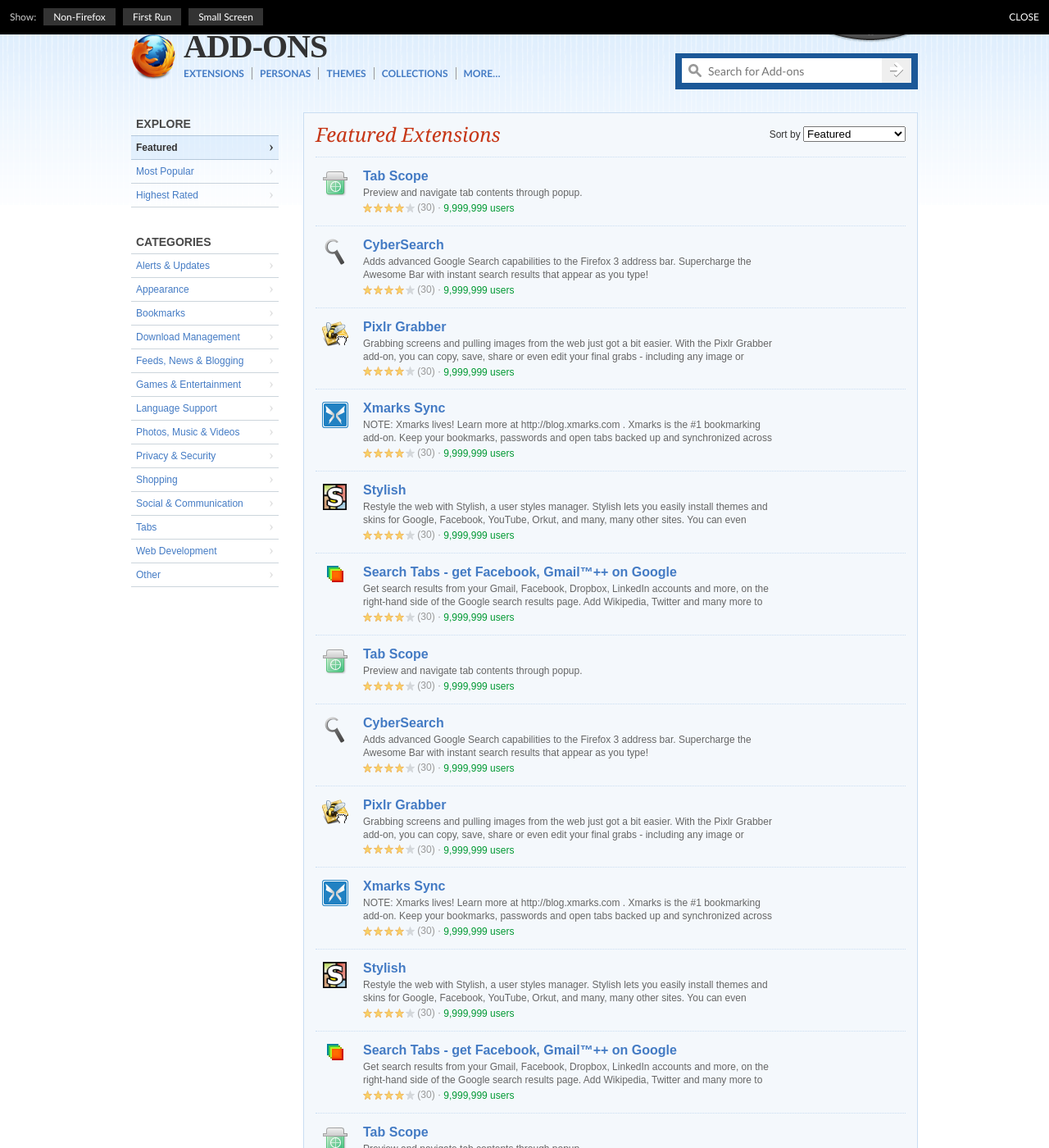
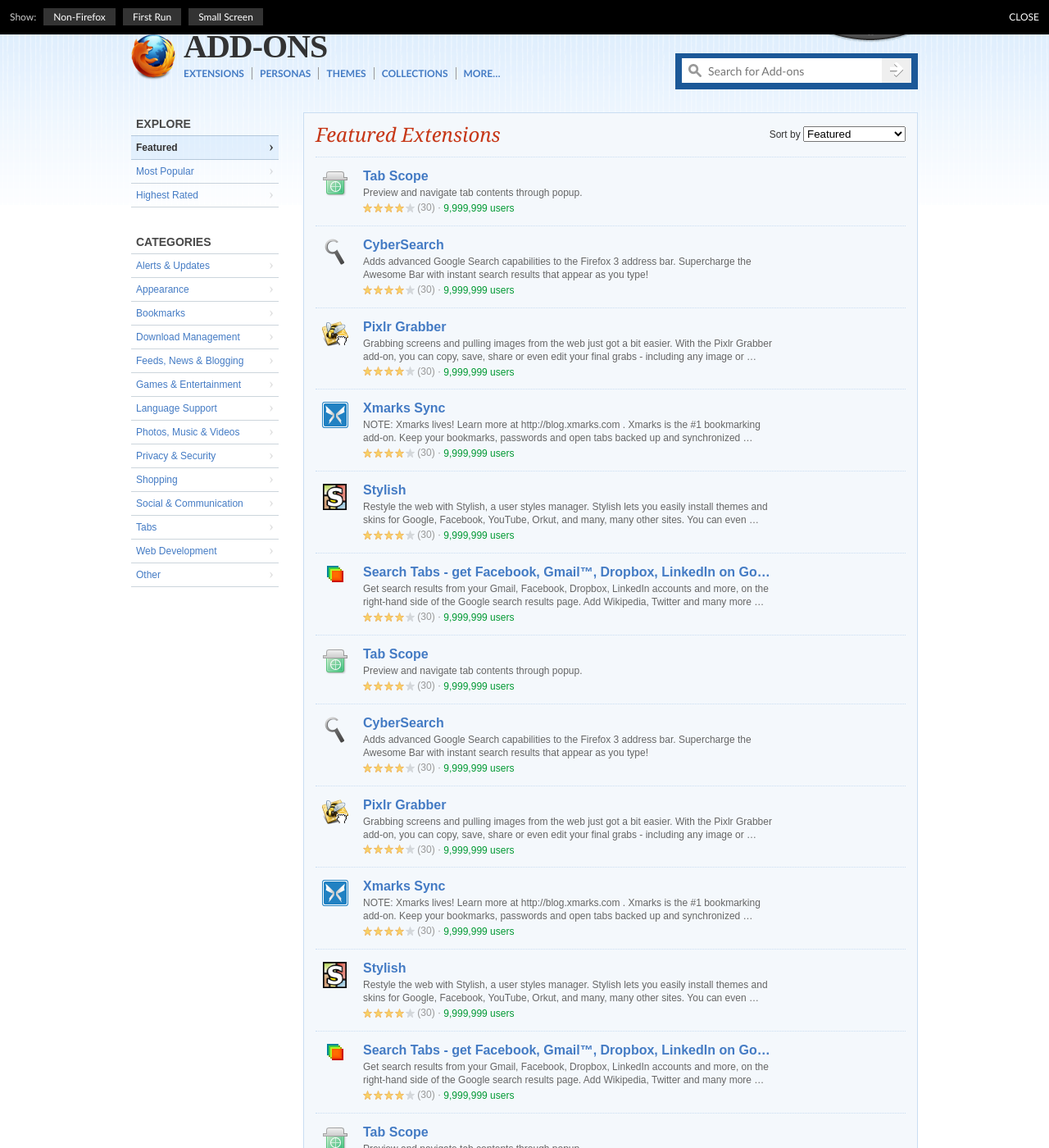
Before and after one commit to chowse/amo-redux, a Jekyll site: the page built from leaderboard.html, in a window 1280 px wide and 1400 px high. Shown: the whole window at 82% size. Built offline with Jekyll 4.4.1, drawn with Linux system fonts in a browser that asks for light colours; some web fonts are replaced; some of the changed text lies outside the part shown.

Commit message:
Added a few edge cases: add-on title and descriptions longer than 1 or 2 lines, respectively

```diff
--- a/leaderboard.html
+++ b/leaderboard.html
@@ -20,25 +20,25 @@
     name: "Pixlr Grabber"
     icon: "featured-03.png"
     category: "Photos, Music &amp; Videos"
-    desc: "Grabbing screens and pulling images from the web just got a bit easier. With the Pixlr Grabber add-on, you can copy, save, share or even edit your final grabs - including any image or background - with just a right-click."
+    desc: "Grabbing screens and pulling images from the web just got a bit easier. With the Pixlr Grabber add-on, you can copy, save, share or even edit your final grabs - including any image or &hellip; background - with just a right-click."
     author: "Filiberto Mastrocola"
   -
     name: "Xmarks Sync"
     icon: "featured-04.png"
     category: "Bookmarks"
-    desc: "NOTE: Xmarks lives! Learn more at http://blog.xmarks.com . Xmarks is the #1 bookmarking add-on. Keep your bookmarks, passwords and open tabs backed up and synchronized across computers and browsers."
+    desc: "NOTE: Xmarks lives! Learn more at http://blog.xmarks.com . Xmarks is the #1 bookmarking add-on. Keep your bookmarks, passwords and open tabs backed up and synchronized &hellip; across computers and browsers."
     author: "Filiberto Mastrocola"
   -
     name: "Stylish"
     icon: "featured-05.png"
     category: "Appearance"
-    desc: "Restyle the web with Stylish, a user styles manager. Stylish lets you easily install themes and skins for Google, Facebook, YouTube, Orkut, and many, many other sites. You can even customize Firefox and other programs themselves."
+    desc: "Restyle the web with Stylish, a user styles manager. Stylish lets you easily install themes and skins for Google, Facebook, YouTube, Orkut, and many, many other sites. You can even &hellip; customize Firefox and other programs themselves."
     author: "Filiberto Mastrocola"
   -
-    name: "Search Tabs - get Facebook, Gmail&#x2122;++ on Google"
+    name: "Search Tabs - get Facebook, Gmail&#x2122;, Dropbox, LinkedIn on Go&hellip;"
     icon: "featured-06.png"
     category: "Search Tools"
-    desc: "Get search results from your Gmail, Facebook, Dropbox, LinkedIn accounts and more, on the right-hand side of the Google search results page. Add Wikipedia, Twitter and many more to personalize your search as you like it."
+    desc: "Get search results from your Gmail, Facebook, Dropbox, LinkedIn accounts and more, on the right-hand side of the Google search results page. Add Wikipedia, Twitter and many more &hellip; to personalize your search as you like it."
     author: "Filiberto Mastrocola"
 ---
 
--- a/search.html
+++ b/search.html
@@ -75,25 +75,25 @@
     name: "Pixlr Grabber"
     icon: "featured-03.png"
     category: "Photos, Music &amp; Videos"
-    desc: "Grabbing screens and pulling images from the web just got a bit easier. With the Pixlr Grabber add-on, you can copy, save, share or even edit your final grabs - including any image or background - with just a right-click."
+    desc: "Grabbing screens and pulling images from the web just got a bit easier. With the Pixlr Grabber add-on, you can copy, save, share or even edit your final grabs - including any image or &hellip; background - with just a right-click."
     author: "Filiberto Mastrocola"
   -
     name: "Xmarks Sync"
     icon: "featured-04.png"
     category: "Bookmarks"
-    desc: "NOTE: Xmarks lives! Learn more at http://blog.xmarks.com . Xmarks is the #1 bookmarking add-on. Keep your bookmarks, passwords and open tabs backed up and synchronized across computers and browsers."
+    desc: "NOTE: Xmarks lives! Learn more at http://blog.xmarks.com . Xmarks is the #1 bookmarking add-on. Keep your bookmarks, passwords and open tabs backed up and synchronized &hellip; across computers and browsers."
     author: "Filiberto Mastrocola"
   -
     name: "Stylish"
     icon: "featured-05.png"
     category: "Appearance"
-    desc: "Restyle the web with Stylish, a user styles manager. Stylish lets you easily install themes and skins for Google, Facebook, YouTube, Orkut, and many, many other sites. You can even customize Firefox and other programs themselves."
+    desc: "Restyle the web with Stylish, a user styles manager. Stylish lets you easily install themes and skins for Google, Facebook, YouTube, Orkut, and many, many other sites. You can even &hellip; customize Firefox and other programs themselves."
     author: "Filiberto Mastrocola"
   -
-    name: "Search Tabs - get Facebook, Gmail&#x2122;++ on Google"
+    name: "Search Tabs - get Facebook, Gmail&#x2122;, Dropbox, LinkedIn on Go&hellip;"
     icon: "featured-06.png"
     category: "Search Tools"
-    desc: "Get search results from your Gmail, Facebook, Dropbox, LinkedIn accounts and more, on the right-hand side of the Google search results page. Add Wikipedia, Twitter and many more to personalize your search as you like it."
+    desc: "Get search results from your Gmail, Facebook, Dropbox, LinkedIn accounts and more, on the right-hand side of the Google search results page. Add Wikipedia, Twitter and many more &hellip; to personalize your search as you like it."
     author: "Filiberto Mastrocola"
 ---
 
```
